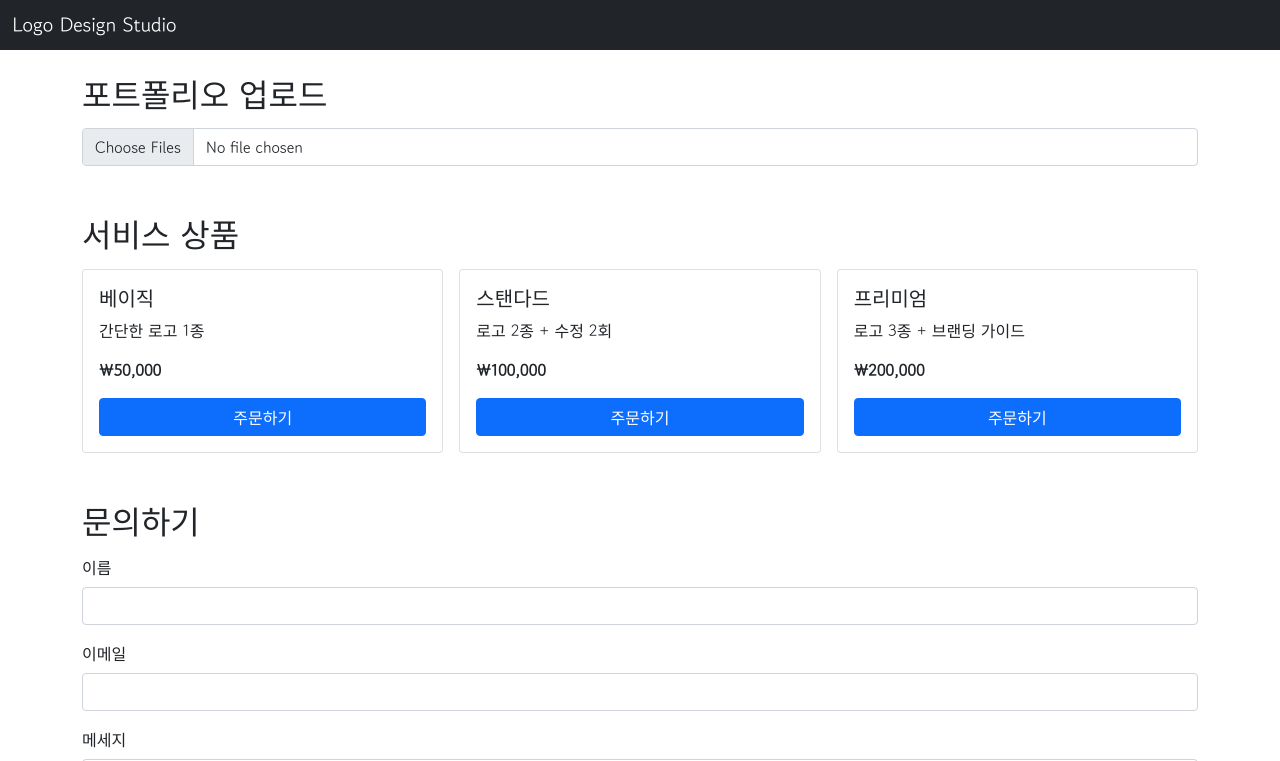
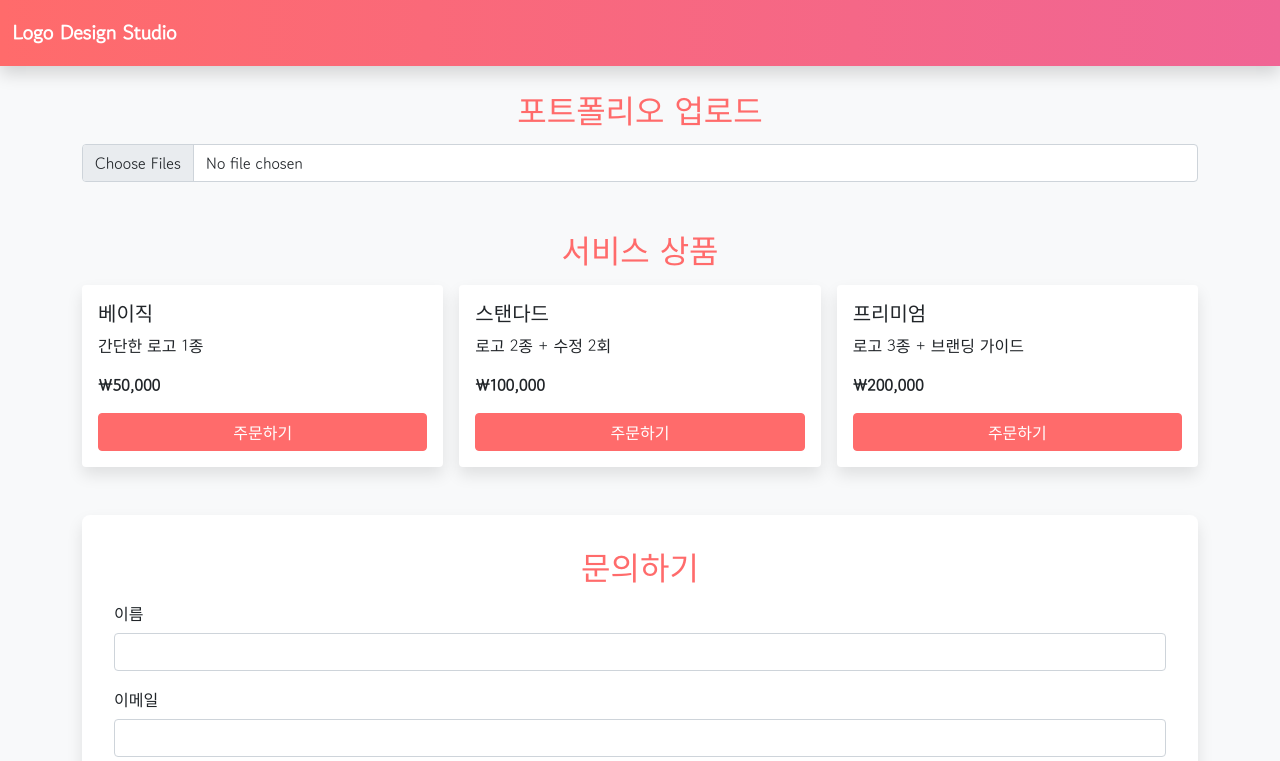
Before and after one commit to cadio24/mypage, a plain HTML site: page index.html in a window 1280 px wide. Shown: the top 761 px of the page. Drawn offline with nearby package versions, Linux system fonts and the light colour scheme.

Commit message:
Enhance styling with gradient navbar and card hover effects

```diff
--- a/index.html
+++ b/index.html
@@ -8,7 +8,7 @@
   <link rel="stylesheet" href="style.css" />
 </head>
 <body>
-  <nav class="navbar navbar-dark bg-dark mb-4">
+  <nav class="navbar navbar-dark py-3 mb-4 shadow">
     <div class="container-fluid">
       <span class="navbar-brand mb-0 h1">Logo Design Studio</span>
     </div>
--- a/style.css
+++ b/style.css
@@ -1,10 +1,62 @@
 @import url('https://fonts.googleapis.com/css2?family=Gowun+Dodum&display=swap');
+
+:root {
+  --primary: #ff6b6b;
+  --secondary: #4e4e4e;
+  --light: #f8f9fa;
+}
 
 body {
   font-family: 'Gowun Dodum', sans-serif;
+  background: var(--light);
+}
+
+.navbar {
+  background: linear-gradient(90deg, var(--primary), #f06595);
+}
+
+.navbar-brand {
+  font-weight: 700;
+}
+
+section h2 {
+  color: var(--primary);
+  text-align: center;
+  margin-bottom: 1.5rem;
 }
 
 #gallery img {
   width: 100%;
-  border-radius: 0.25rem;
+  height: 200px;
+  object-fit: cover;
+  border-radius: 0.5rem;
+  box-shadow: 0 0.5rem 1rem rgba(0,0,0,0.1);
 }
+
+#services .card {
+  border: none;
+  box-shadow: 0 0.5rem 1rem rgba(0,0,0,0.1);
+  transition: transform 0.2s ease, box-shadow 0.2s ease;
+}
+
+#services .card:hover {
+  transform: translateY(-5px);
+  box-shadow: 0 1rem 1.5rem rgba(0,0,0,0.2);
+}
+
+.btn-primary {
+  background-color: var(--primary);
+  border-color: var(--primary);
+}
+
+.btn-primary:hover {
+  background-color: #e05656;
+  border-color: #e05656;
+}
+
+#contact {
+  background: #fff;
+  padding: 2rem;
+  border-radius: 0.5rem;
+  box-shadow: 0 0.5rem 1rem rgba(0,0,0,0.1);
+}
```
